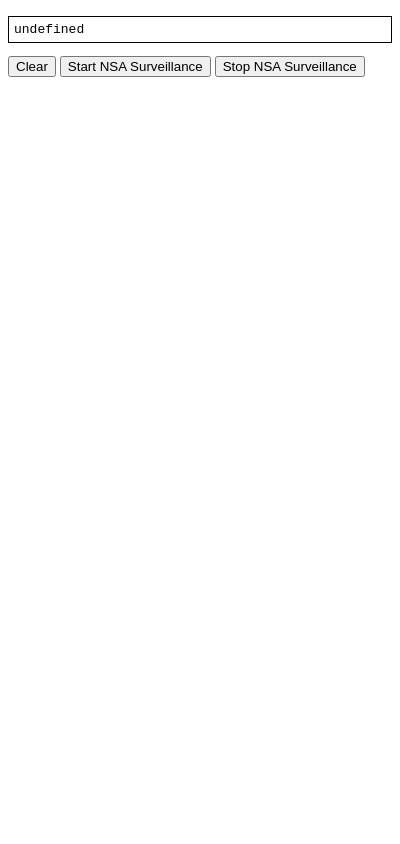
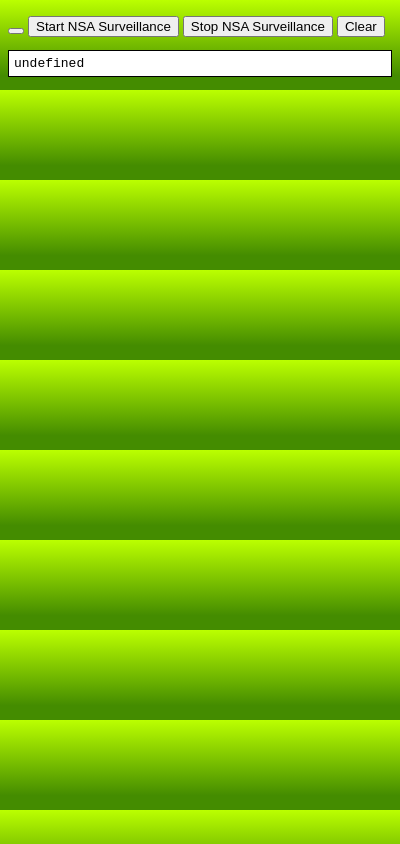
Before and after one commit to idofxeno/QuailCumber, a browser extension: page popup.html in a window 400 px wide. Drawn offline with Linux system fonts and the light colour scheme.

Commit message:
Added images, img folder

```diff
--- a/popup.html
+++ b/popup.html
@@ -27,19 +27,35 @@
 			border: 1px solid black;
 			overflow: auto;
 			padding: 5px;
+			background-color: white
 		}
-      .status {
-        text-align:right;
-        font-weight: bold;
-      }
+		.status {
+			text-align:right;
+			font-weight: bold;
+		}
+		body {
+			background-image: -webkit-gradient(
+				linear,
+				left top,
+				left bottom,
+				color-stop(0, #BBFF00),
+				color-stop(0.84, #448C00)
+			);
+			background-image: -o-linear-gradient(bottom, #BBFF00 0%, #448C00 84%);
+			background-image: -moz-linear-gradient(bottom, #BBFF00 0%, #448C00 84%);
+			background-image: -webkit-linear-gradient(bottom, #BBFF00 0%, #448C00 84%);
+			background-image: -ms-linear-gradient(bottom, #BBFF00 0%, #448C00 84%);
+			background-image: linear-gradient(to bottom, #BBFF00 0%, #448C00 84%);
+		}
     </style>
   </head>
   <body>
 	<p id="status"> </p>
-    <pre contenteditable id="output"></pre>
-	<button id="clearButton">Clear</button>
+	<button id="recordButtton"></button>
 	<button id="startButton">Start NSA Surveillance</button>
 	<button id="stopButton">Stop NSA Surveillance</button>
+	<button id="clearButton">Clear</button>
+    <pre contenteditable id="output"></pre>
     <script src="popup.js"></script>
   </body>
 </html>
```
Also changed, not shown: background.js (+4 -4 lines), img/bird.png (renamed from bird.png), img/button_record.png (added), img/button_stop.png (added), manifest.json.
